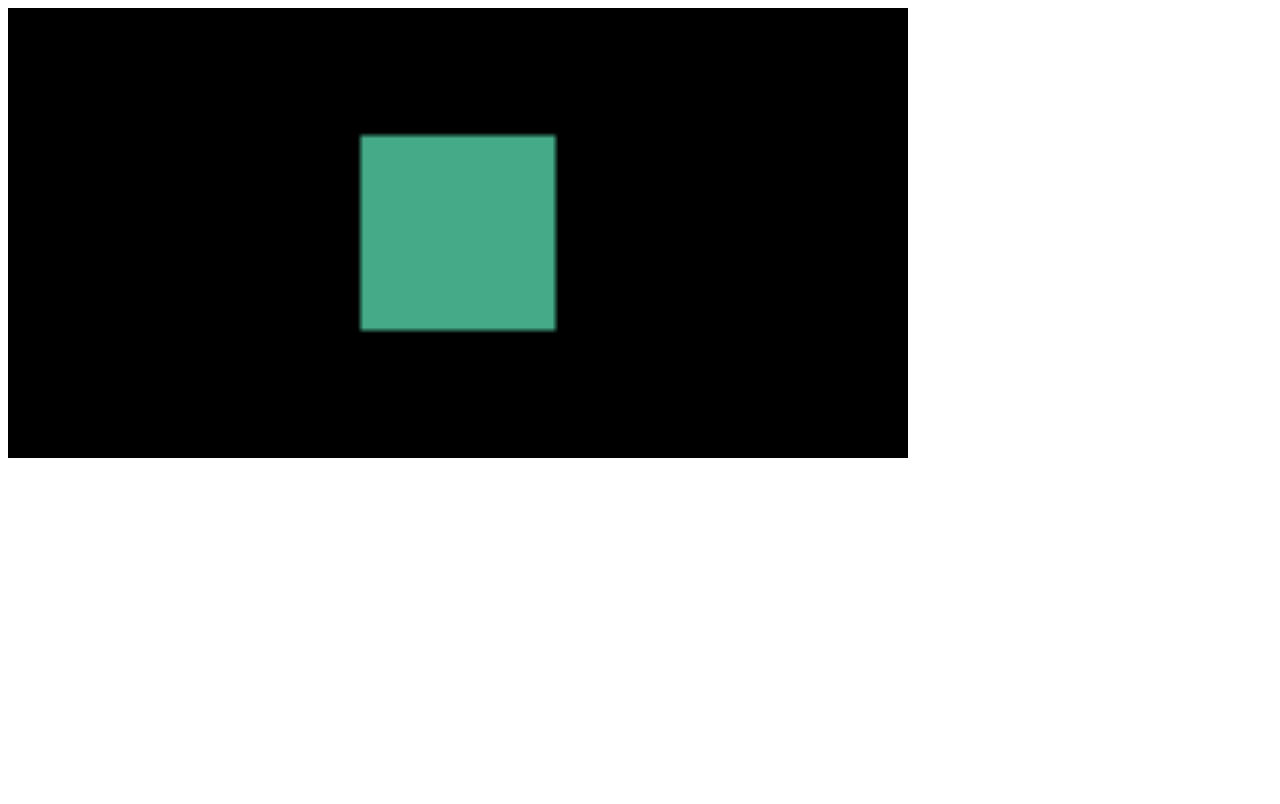
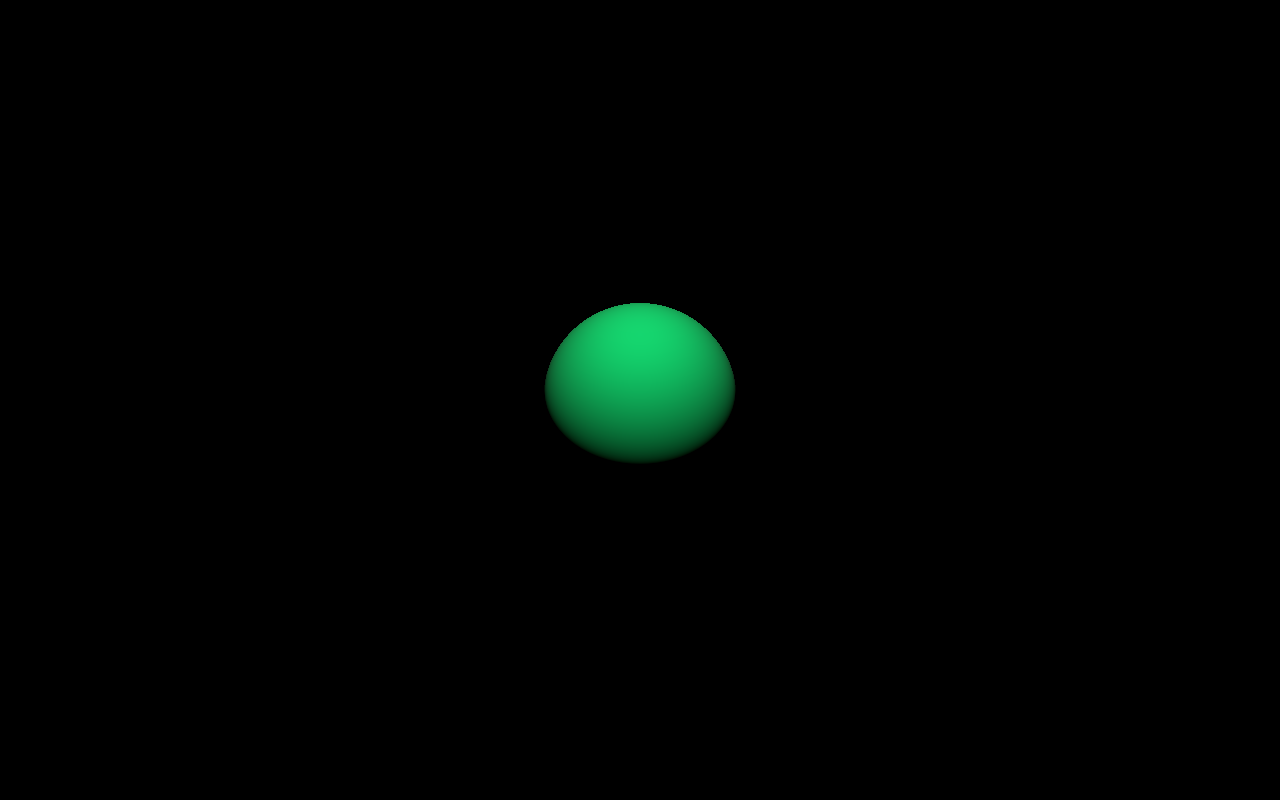
Before and after one commit to usung325/0709Threejs, a website built with Vite: page index.html in a window 1280 px wide. Built offline with nearby package versions, Linux system fonts and the light colour scheme; animation ran at ten frames a second.

Commit message:
working sphere with window resize

```diff
--- a/app.css
+++ b/app.css
@@ -1,4 +1,10 @@
-#c {
-    width: 900px;
-    height:auto;
+* {
+    margin: 0;
+    padding: 0;
+    box-sizing: border-box;
 }
+
+body, html {
+    overflow-x: hidden;
+    overflow-y: hidden;
+}
--- a/index.html
+++ b/index.html
@@ -6,7 +6,8 @@
     <meta name="viewport" content="width=device-width, initial-scale=1.0">
     <title>Document</title>
     <link href="./app.css" rel="stylesheet">
-    <script type="module">
+    <script src="./script.js" type="module"></script>
+    <!-- <script type="module">
         import * as THREE from 'three';
 
         function main() {
@@ -36,11 +37,11 @@
             renderer.render(scene, camera);
         }
         main();
-    </script>
+    </script> -->
 </head>
 
 <body>
-    <canvas id="c"></canvas>
+    <canvas class="webgl"></canvas>
 </body>
 
 </html>
--- a/script.js
+++ b/script.js
@@ -0,0 +1,54 @@
+import * as THREE from 'three';
+import './app.css';
+//scene
+const scene = new THREE.Scene();
+
+const geometry = new THREE.SphereGeometry(3,64, 64);
+const material = new THREE.MeshStandardMaterial({
+    color: '#00ff83',
+});
+const mesh = new THREE.Mesh(geometry, material);
+scene.add(mesh);
+
+
+//Sizes
+const sizes = {
+    width:window.innerWidth,
+    height: window.innerHeight,
+}
+
+//light
+const light = new THREE.PointLight(0xffffff, 200, 100);
+light.position.set(0, 8, 10);
+scene.add(light);
+
+//camera
+const camera = new THREE.PerspectiveCamera(45, sizes.width / sizes.height, 0.1, 100); // fov angle, aspect ratio, min view dist, max view dist
+camera.position.z = 30;
+scene.add(camera);
+
+
+//renderer
+const canvas = document.querySelector(".webgl");
+const renderer = new THREE.WebGLRenderer({canvas});
+
+renderer.setSize(sizes.width, sizes.height);
+renderer.render(scene, camera);
+
+
+
+
+//resize
+window.addEventListener("resize", () => {
+    sizes.width = window.innerWidth;
+    sizes.height = window.innerHeight;
+    camera.updateProjectionMatrix();
+    camera.aspect = sizes.width / sizes.height;
+    renderer.setSize(sizes.width, sizes.height);
+});
+
+const loop = () => {
+    renderer.render(scene, camera);
+    window.requestAnimationFrame(loop);
+}
+loop();
```
